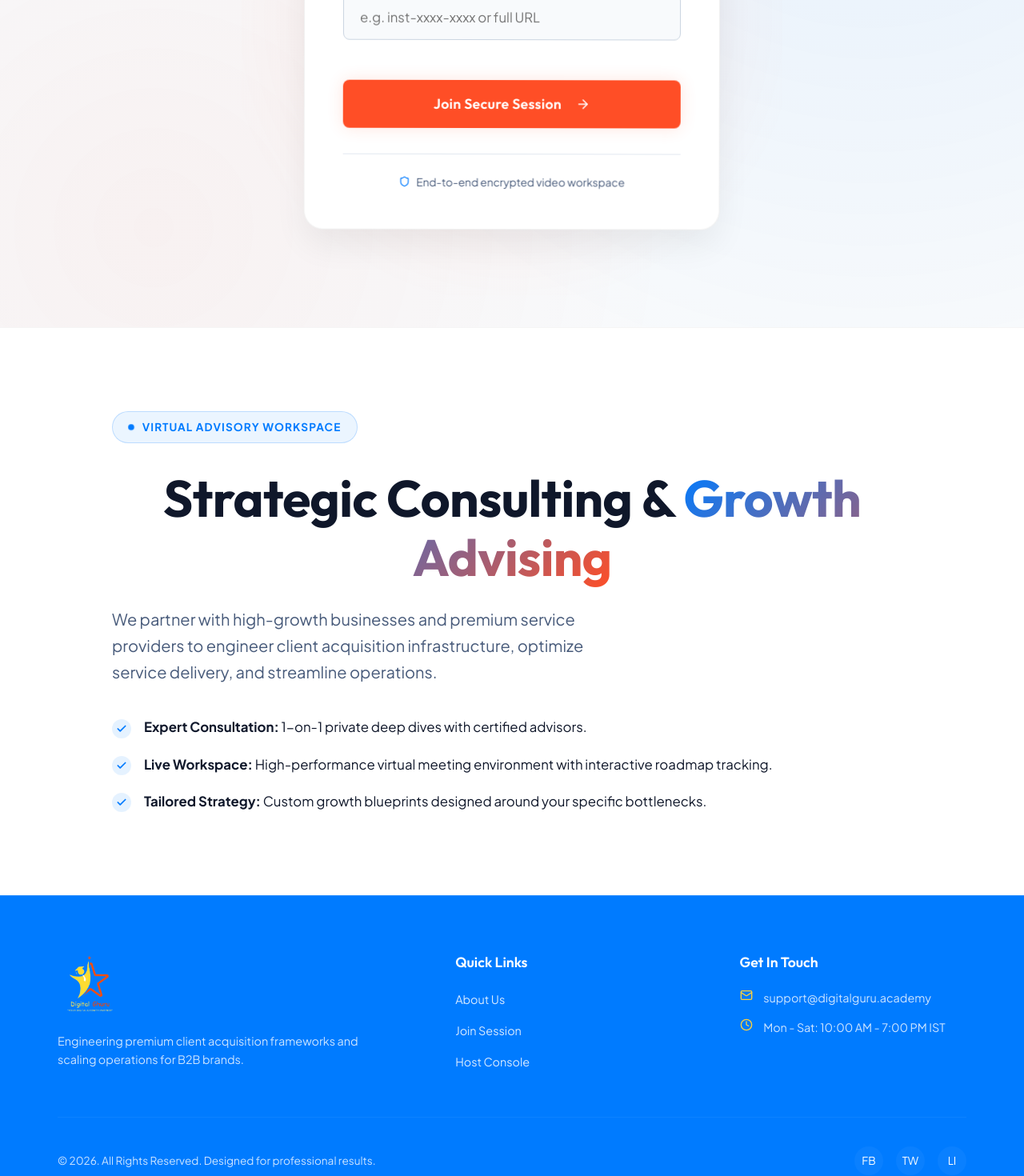
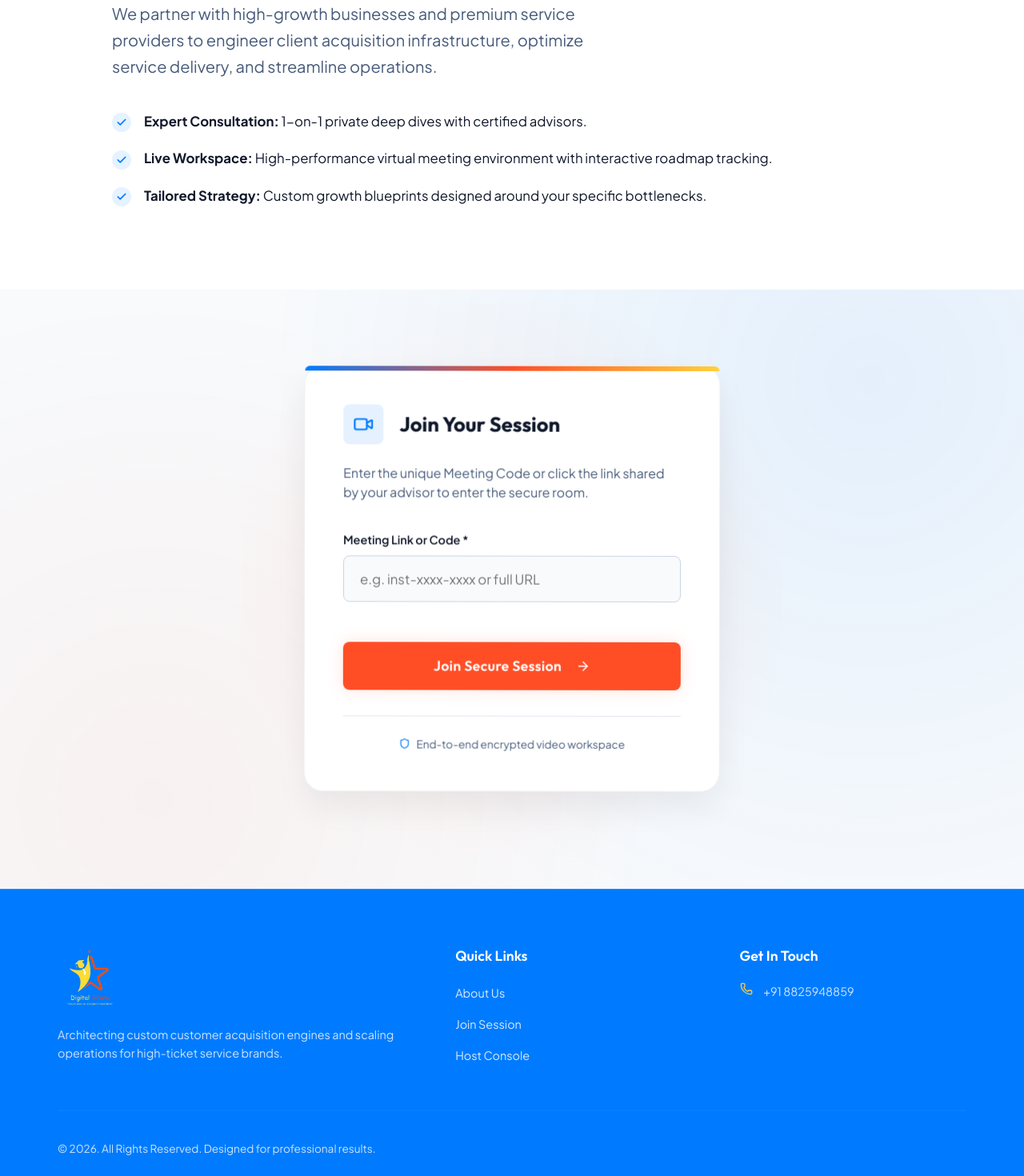
Before and after one commit to sounderrajan-07/Digitalguru, a React (Vite) app in the folder frontend/: page / in a window 1280 px wide. Shown: the part 420-1890 px from the top of the page at 80% size. Built offline with nearby package versions, Linux system fonts and the light colour scheme.

Commit message:
style: flip sections, update footer description, change contact to phone and remove socials

```diff
--- a/frontend/src/App.jsx
+++ b/frontend/src/App.jsx
@@ -1,5 +1,5 @@
 import React, { useState, useEffect } from 'react';
-import { Check, Lock, Mail, Clock, ArrowRight, Shield, Video, HelpCircle } from 'lucide-react';
+import { Check, Lock, Mail, Clock, ArrowRight, Shield, Video, HelpCircle, Phone } from 'lucide-react';
 import MeetingRoom from './components/MeetingRoom';
 import AdminDashboard from './components/AdminDashboard';
 
@@ -138,8 +138,48 @@ export default function App() {
         </div>
       </nav>
 
+      {/* About Us Section */}
+      <section id="about" className="about-us-section" style={{ paddingTop: '11rem' }}>
+        <div className="container">
+          <div className="about-us-grid">
+            <section className="company-info-section">
+              <div className="premium-badge">
+                <span className="badge-pulse"></span> Virtual Advisory Workspace
+              </div>
+              <h2 className="company-title">
+                Strategic Consulting & <span className="text-glow">Growth Advising</span>
+              </h2>
+              <p className="company-description">
+                We partner with high-growth businesses and premium service providers to engineer client acquisition infrastructure, optimize service delivery, and streamline operations.
+              </p>
+
+              <div className="feature-bullets">
+                <div className="feature-bullet-item">
+                  <div className="bullet-icon-check">
+                    <Check size={14} strokeWidth={3} />
+                  </div>
+                  <span><strong>Expert Consultation:</strong> 1-on-1 private deep dives with certified advisors.</span>
+                </div>
+                <div className="feature-bullet-item">
+                  <div className="bullet-icon-check">
+                    <Check size={14} strokeWidth={3} />
+                  </div>
+                  <span><strong>Live Workspace:</strong> High-performance virtual meeting environment with interactive roadmap tracking.</span>
+                </div>
+                <div className="feature-bullet-item">
+                  <div className="bullet-icon-check">
+                    <Check size={14} strokeWidth={3} />
+                  </div>
+                  <span><strong>Tailored Strategy:</strong> Custom growth blueprints designed around your specific bottlenecks.</span>
+                </div>
+              </div>
+            </section>
+          </div>
+        </div>
+      </section>
+
       {/* Hero / Join Call Portal Section */}
-      <main id="join-session" className="portal-hero">
+      <main id="join-session" className="portal-hero" style={{ paddingTop: '6rem', paddingBottom: '7.5rem' }}>
         <div className="container">
           <div className="portal-join-layout">
             <section className="join-session-container">
@@ -186,46 +226,6 @@ export default function App() {
         </div>
       </main>
 
-      {/* About Us Section */}
-      <section id="about" className="about-us-section">
-        <div className="container">
-          <div className="about-us-grid">
-            <section className="company-info-section">
-              <div className="premium-badge">
-                <span className="badge-pulse"></span> Virtual Advisory Workspace
-              </div>
-              <h2 className="company-title">
-                Strategic Consulting & <span className="text-glow">Growth Advising</span>
-              </h2>
-              <p className="company-description">
-                We partner with high-growth businesses and premium service providers to engineer client acquisition infrastructure, optimize service delivery, and streamline operations.
-              </p>
-
-              <div className="feature-bullets">
-                <div className="feature-bullet-item">
-                  <div className="bullet-icon-check">
-                    <Check size={14} strokeWidth={3} />
-                  </div>
-                  <span><strong>Expert Consultation:</strong> 1-on-1 private deep dives with certified advisors.</span>
-                </div>
-                <div className="feature-bullet-item">
-                  <div className="bullet-icon-check">
-                    <Check size={14} strokeWidth={3} />
-                  </div>
-                  <span><strong>Live Workspace:</strong> High-performance virtual meeting environment with interactive roadmap tracking.</span>
-                </div>
-                <div className="feature-bullet-item">
-                  <div className="bullet-icon-check">
-                    <Check size={14} strokeWidth={3} />
-                  </div>
-                  <span><strong>Tailored Strategy:</strong> Custom growth blueprints designed around your specific bottlenecks.</span>
-                </div>
-              </div>
-            </section>
-          </div>
-        </div>
-      </section>
-
       {/* Footer */}
       <footer className="footer">
         <div className="container">
@@ -235,7 +235,7 @@ export default function App() {
                 <img src="/Logo1.png" alt="Logo" />
               </a>
               <p className="footer-desc">
-                Engineering premium client acquisition frameworks and scaling operations for B2B brands.
+                Architecting custom customer acquisition engines and scaling operations for high-ticket service brands.
               </p>
             </div>
 
@@ -251,23 +251,14 @@ export default function App() {
             <div>
               <h4 className="footer-links-title">Get In Touch</h4>
               <div className="footer-contact-item">
-                <Mail size={16} style={{ color: 'var(--color-yellow-accent)' }} />
-                <span>support@digitalguru.academy</span>
-              </div>
-              <div className="footer-contact-item">
-                <Clock size={16} style={{ color: 'var(--color-yellow-accent)' }} />
-                <span>Mon - Sat: 10:00 AM - 7:00 PM IST</span>
+                <Phone size={16} style={{ color: 'var(--color-yellow-accent)' }} />
+                <span>+91 8825948859</span>
               </div>
             </div>
           </div>
 
           <div className="footer-bottom">
             <p>&copy; 2026. All Rights Reserved. Designed for professional results.</p>
-            <div className="footer-socials">
-              <a href="#" className="social-icon" aria-label="Facebook">FB</a>
-              <a href="#" className="social-icon" aria-label="Twitter">TW</a>
-              <a href="#" className="social-icon" aria-label="LinkedIn">LI</a>
-            </div>
           </div>
         </div>
       </footer>
```
